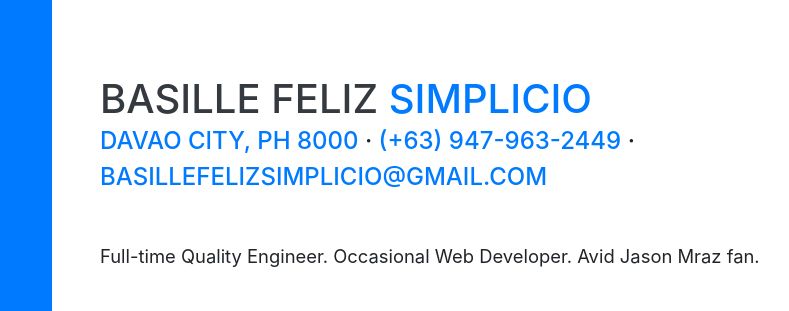
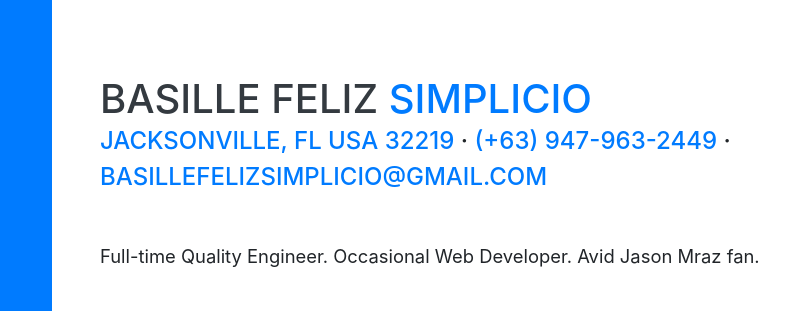
Before and after one commit to bashsimplicio/bashsimplicio.github.io, a website with bundled scripts: page index.html in a window 1280 px wide. Shown: the part 175-486 px from the top of the page, 220-1009 px from the left. Built offline with nearby package versions, Linux system fonts and the light colour scheme; a web font is replaced by a local one.

Commit message:
updated location

```diff
--- a/index.html
+++ b/index.html
@@ -76,7 +76,7 @@
         <h1 class="mb-0">Basille Feliz
           <span class="text-primary">Simplicio</span>
         </h1>
-        <div class="subheading mb-5"><a href="https://www.google.com/maps/place/Davao+City,+Davao+del+Sur/@7.2532789,125.1708767,10z/" target="_blank">Davao City, PH 8000</a> · <a href="tel:+63947-963-2449">(+63) 947-963-2449</a> ·
+        <div class="subheading mb-5"><a href="https://maps.app.goo.gl/ihtNiUfL1byvp3zF7" target="_blank">Jacksonville, FL USA 32219</a> · <a href="tel:+63947-963-2449">(+63) 947-963-2449</a> ·
           <a href="mailto:basillefelizsimplicio@gmail.com">basillefelizsimplicio@gmail.com</a>
         </div>
     <p class="lead mb-5">Full-time Quality Engineer. Occasional Web Developer. Avid Jason Mraz fan.</p>
```
